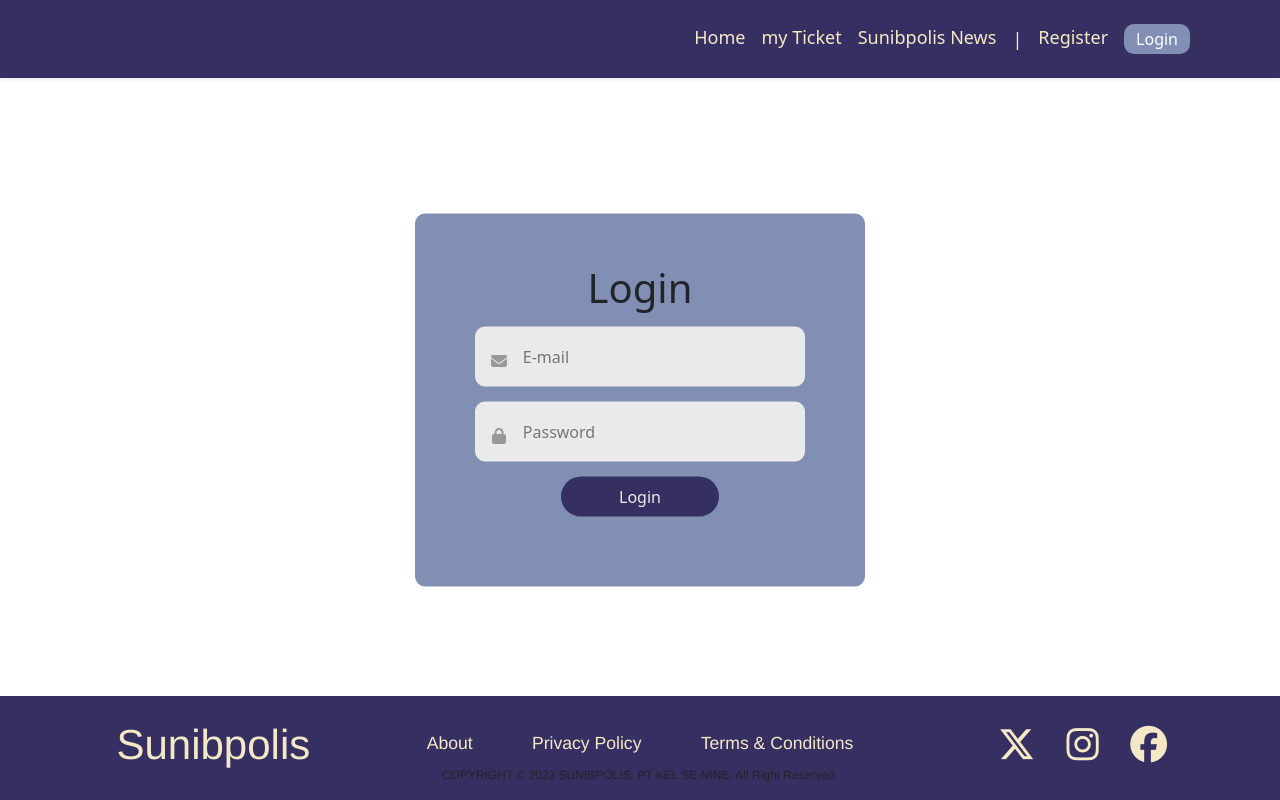
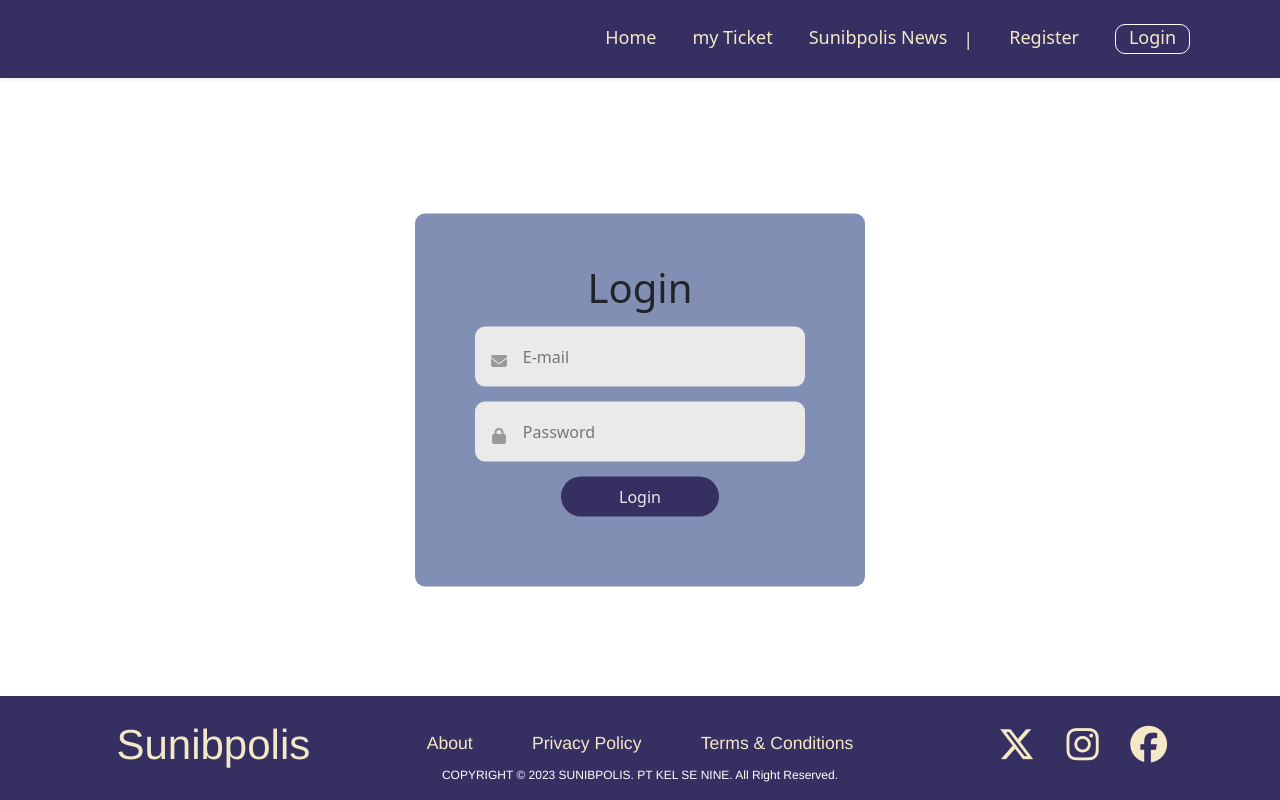
Before and after one commit to dihhzy/sunibpolis-frontEnd, a React (Create React App) app: page /login in a window 1280 px wide. Built offline with nearby package versions, Linux system fonts and the light colour scheme.

Commit message:
navbar fixed styling

```diff
--- a/src/App.tsx
+++ b/src/App.tsx
@@ -2,7 +2,7 @@ import React from 'react';
 import './App.css';
 import { Navbar } from './Components/Navbar';
 import { Container } from 'react-bootstrap';
-import { Footer } from './Components/footer';
+import { Footer } from './Components/Footer';
 import { Routes, Route } from "react-router-dom";
 import { Home } from './Pages/Home';
 import { MyTicket } from './Pages/MyTicket';
--- a/src/Components/Footer.css
+++ b/src/Components/Footer.css
@@ -1,4 +1,4 @@
-.footer{
+.footer {
   font-size: 12px;
   font-family: 'Franklin Gothic Medium', 'Arial Narrow', Arial, sans-serif;
   text-align: center;
@@ -10,7 +10,7 @@
   margin-bottom: 0%;
 }
 
-.foot{
+.foot {
   background-color: #363062;
   width: 100%;
   height: 5vh;
@@ -21,18 +21,18 @@
   margin-bottom: 10px;
 }
 
-.judul{
+.judul {
   font-size: 42px;
   color: #F5E8C7;
 }
 
-.ling{
+.ling {
   color: #F5E8C7;
   font-size: 1.1rem;
   text-decoration: none;
 }
 
-.sosial{
+.sosial {
   color: #F5E8C7;
   font-size: 12px;
   text-decoration: none;
@@ -42,7 +42,7 @@
   margin: 1rem 0 3rem 0;
 }
 
-.box1{
+.box1 {
   background-color: #363062;
   padding-top: 3vh;
   width: 100%;
@@ -60,11 +60,12 @@
   justify-content: space-between;
   text-align: center;
 }
-  .box2 a{
+
+.box2 a {
   transition: color .4s ease;
 }
 
-  .box2 a:hover{
+.box2 a:hover {
   color: #eaeaea;
 }
 
@@ -80,21 +81,22 @@
   list-style: none;
 }
 
-  .box3 li{
+.box3 li {
   margin: 0 10px;
   list-style: none;
 }
-  .box3 a{
+
+.box3 a {
   text-decoration: none;
   color: #F5E8C7;
 }
 
-  .box3 a i{
+.box3 a i {
   font-size: 2.3rem;
   transition: color .4s ease;
 }
 
-  .box3 a:hover i{
+.box3 a:hover i {
   font-size: 2.3rem;
   color: #eaeaea;
 }
@@ -108,3 +110,7 @@
   padding-bottom: 0%;
   margin-bottom: 0%;
 }
+
+.description {
+  color: rgb(255, 255, 255);
+}
--- /dev/null
+++ b/src/Components/Navbar.css
@@ -0,0 +1,14 @@
+.nav-link {
+    transition: color 0.3s;
+    margin-left: 20px;
+}
+
+.nav-link:hover,
+.nav-link.active {
+    color: rgb(216, 223, 245) !important;
+}
+
+.btn:hover {
+    border-color: rgb(129, 143, 180);
+    box-shadow: 0 0 10px rgba(173, 216, 230, 0.5);
+}
--- a/src/Components/Navbar.tsx
+++ b/src/Components/Navbar.tsx
@@ -1,5 +1,6 @@
 import { Container, Button, Nav, Navbar as NavbarNav } from "react-bootstrap"
 import { NavLink } from "react-router-dom"
+import './Navbar.css'
 
 export function Navbar() {
     return (
@@ -35,15 +36,19 @@ export function Navbar() {
                             style={{ color: "rgb(245, 232, 199)" }}>
                             Register
                         </Nav.Link>
-                        <Nav.Link to="/login" as={NavLink}
-                            style={{ color: "rgb(245, 232, 199)" }}>
+                        <Nav.Link to="/login" as={NavLink}>
                             <Button className="d-flex align-items-center"
                                 style={{
-                                    fontSize: "16px",
+                                    fontSize: "18px",
                                     height: "30px",
-                                    backgroundColor: "rgb(129, 143, 180)",
-                                    border: "none",
+                                    width: "75px",
+                                    backgroundColor: "rgb(54, 48, 98)",
+                                    border: "1px solid white",
                                     borderRadius: "10px",
+                                    color: "rgb(245, 232, 199)",
+                                    display: "flex",
+                                    justifyContent: "center",
+                                    padding: "2px 12px 5px 12px"
                                 }}>
                                 Login
                             </Button>
--- a/src/Components/footer.tsx
+++ b/src/Components/footer.tsx
@@ -18,7 +18,7 @@ export function Footer() {
                 </div>
 
                 <div className="box3">
-            <ul className = 'sosial'>
+                    <ul className='sosial'>
                         <li><a href="#"><i className="fa-brands fa-x-twitter"></i></a></li>
                         <li><a href="#"><i className="fa-brands fa-instagram"></i></a></li>
                         <li><a href="#"><i className="fa-brands fa-facebook"></i></a></li>
@@ -27,7 +27,7 @@ export function Footer() {
 
             </div>
 
-      <div className="box4"><p className="Deskripsi">COPYRIGHT © 2023 SUNIBPOLIS. PT KEL SE NINE. All Right Reserved.</p></div>
+            <div className="box4"><p className="description">COPYRIGHT © 2023 SUNIBPOLIS. PT KEL SE NINE. All Right Reserved.</p></div>
         </footer>
     );
 }
--- a/src/Pages/RegisternLogin.css
+++ b/src/Pages/RegisternLogin.css
@@ -1,4 +1,4 @@
-.form-box-register{
+.form-box-register {
     width: 90%;
     max-width: 450px;
     position: relative;
@@ -7,10 +7,10 @@
     padding: 50px 60px 70px;
     text-align: center;
     border-radius: 10px;
-    margin-bottom: 20px;
+    margin-bottom: 120px;
 }
 
-.form-box-login{
+.form-box-login {
     width: 90%;
     max-width: 450px;
     position: absolute;
@@ -23,14 +23,14 @@
     border-radius: 10px;
 }
 
-.form-box h1{
+.form-box h1 {
     font-size: 30px;
     margin-bottom: 60px;
     color: #363062;
     position: relative;
 }
 
-.form-box h1::after{
+.form-box h1::after {
     content: '';
     width: 30px;
     height: 4px;
@@ -42,7 +42,7 @@
     transform: translateX(-50%);
 }
 
-input{
+input {
     width: 100%;
     background: transparent;
     border: 0;
@@ -51,7 +51,7 @@ input{
 
 }
 
-.input-field{
+.input-field {
     background: #eaeaea;
     margin: 15px 0;
     border-radius: 3px;
@@ -59,19 +59,19 @@ input{
     border-radius: 10px;
 }
 
-.input-field i{
+.input-field i {
     margin-left: 15px;
     margin-top: 3.2vh;
     color: #999;
 }
 
-.btn-field{
+.btn-field {
     width: 100%;
     display: flex;
     justify-content: center;
 }
 
-.btn-field button{
+.btn-field button {
     flex-basis: 48%;
     background: #363062;
     color: #eaeaea;
@@ -86,4 +86,4 @@ input{
 .btn-field button:hover {
     background-color: white;
     color: black;
-  }
+}
```
Lines whose indentation alone changed are shown as unchanged.
